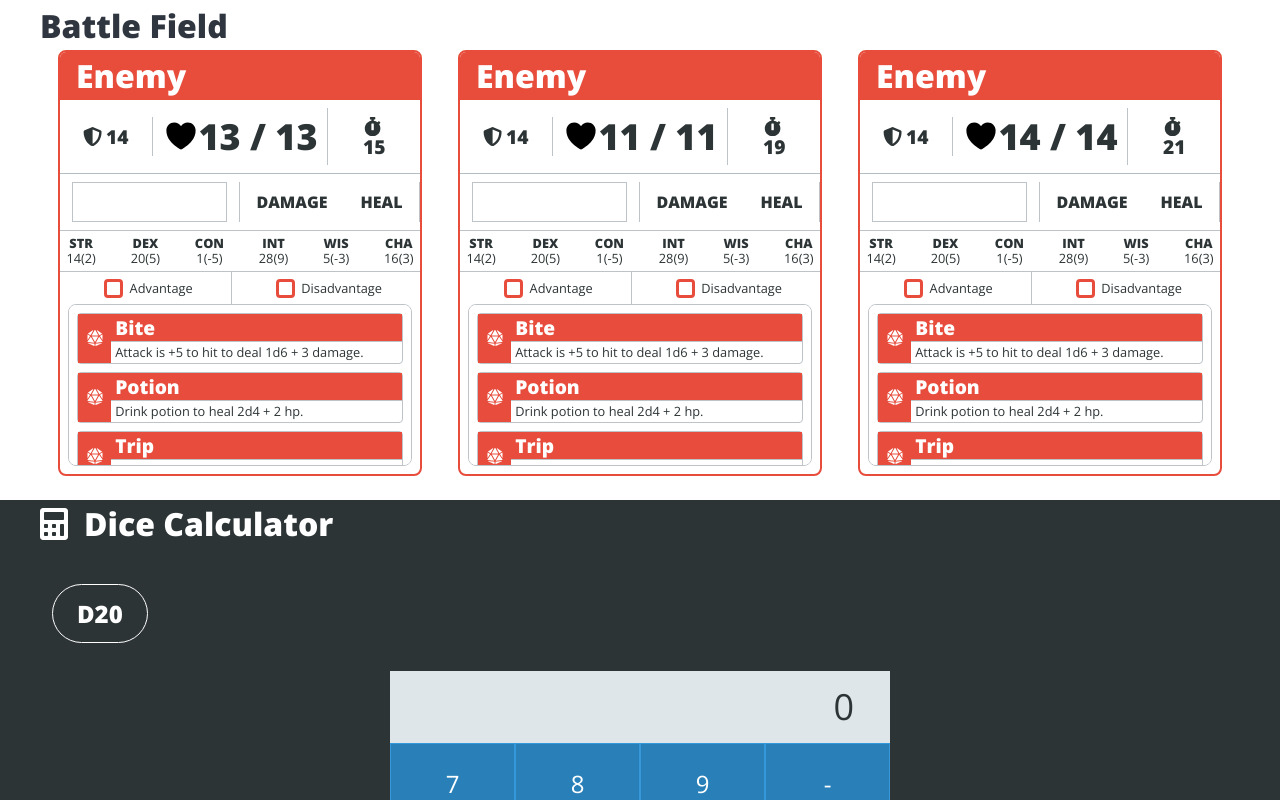
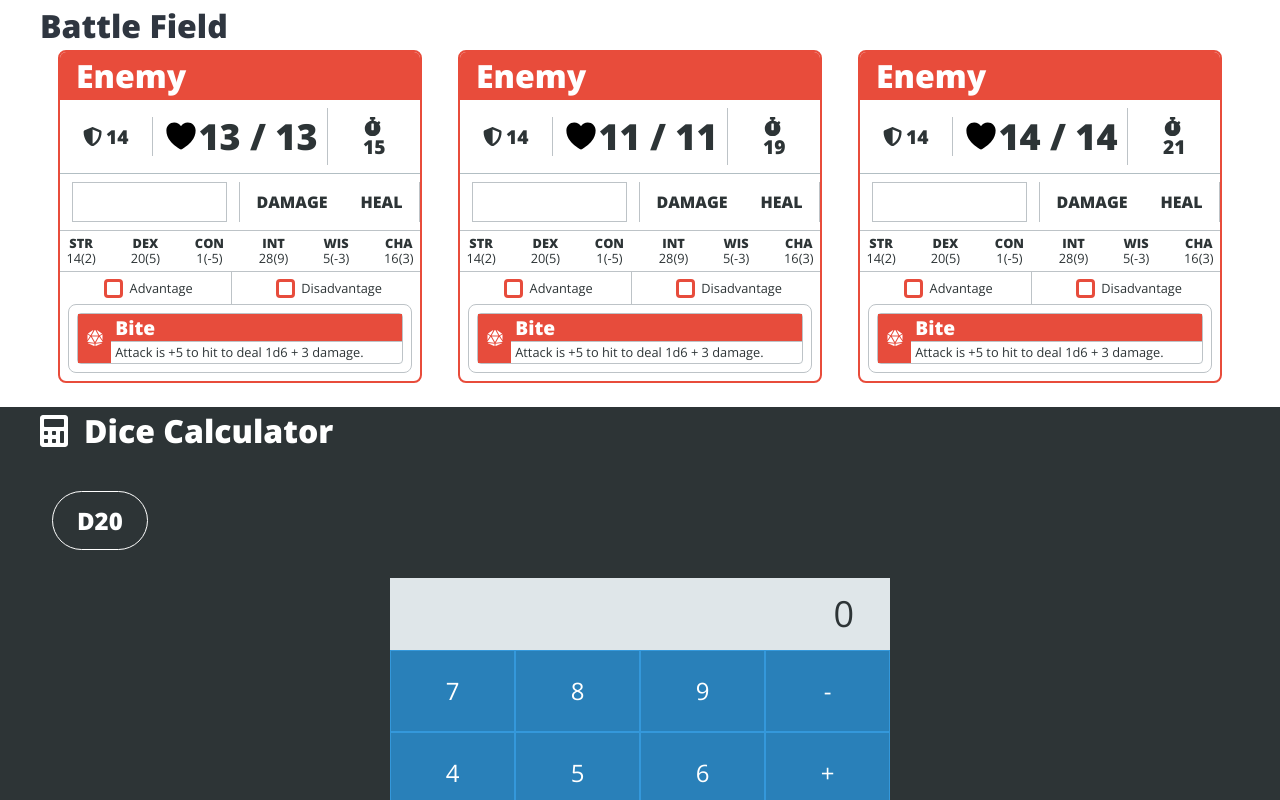
Before and after one commit to getHashSet/dm_helper, a React (Create React App) app in the folder client/: page /dm in a window 1280 px wide. Shown: the part 417-1217 px from the top of the page. Built offline with nearby package versions, Linux system fonts and the light colour scheme.

Commit message:
updated how attack roll is grabbed.

```diff
--- a/client/src/components/_subcomponents/EnemyCard/EnemyCard.jsx
+++ b/client/src/components/_subcomponents/EnemyCard/EnemyCard.jsx
@@ -26,7 +26,7 @@ EnemyCard.defaultProps = {
             actionName: "Bite",
             hitMod : 5,
             damageMod : 3, // number - or - "str", "dex" - or - "finess"
-            damage: "1d6",
+            damageDice: "1d6",
             description: "Attack is +5 to hit to deal 1d6 + 3 damage.",
             flavorText : "Enemy bites you.",
             charges : 1,
@@ -39,36 +39,6 @@ EnemyCard.defaultProps = {
             diceMod: 2,
             description: "Drink potion to heal 2d4 + 2 hp.",
             flavorText : "A potion of red goo that smells tart."
-        },
-        {
-            type: "attack", // attack, item, spell
-            actionType: "action", // action, bonus action, passive, reaction.
-            actionName: "Trip",
-            hitMod : 5,
-            damageMod : 3, // number - or - "str", "dex" - or - "finess"
-            damage: "1d6",
-            description: "STR check vs targets atheletics or acrobatics.",
-            flavorText : "Make an athletics or acrobatics save vs 18.",
-        },
-        {
-            type: "attack", // attack, item, spell
-            actionType: "action", // action, bonus action, passive, reaction.
-            actionName: "Dodge",
-            hitMod : 5,
-            damageMod : 3, // number - or - "str", "dex" - or - "finess"
-            damage: "1d6",
-            description: "Impose Disadvantage on attackers.",
-            flavorText : "You see the Enemy start to dip dive bob weave and dodge activly.",
-        },
-        {
-            type: "attack", // attack, item, spell
-            actionType: "action", // action, bonus action, passive, reaction.
-            actionName: "Dagger",
-            hitMod : 5,
-            damageMod : 3, // number - or - "str", "dex" - or - "finess"
-            damage: "1d4",
-            description: "Stab with a dagger for 1d4 + 3",
-            flavorText : "Stab",
         },
     ]
 }
@@ -240,17 +210,22 @@ export default function EnemyCard(props) {
     const buildAction = (action, index) => {
         if (action.type === null || action.type === undefined) {return};
 
-        // type: "attack", // attack, item, spell
-        const actionType = action.actionType // action, bonus action, passive, reaction.
+        // ================= //
+        //   ATTACK ACTION   //
+        // ================= //
+        if (action.type === "attack") {
             const actionName = action.actionName;
             const hitMod = action.hitMod;
-        const actiondamageMod = action.actiondamageMod; // number - or - "str", "dex" - or - "finess"
-        const damage = action.damage; // 1d6
+            const damageMod = action.damageMod; // number - or - "str", "dex" - or - "finess"
+            const attackdamage = action.damageDice; // 1d6
             const description = action.description;
             const flavorText = action.flavorText;
-        const charges = action.charges;
 
-        return  <StyledAction onClick={() => updateToastMenu(flavorText)} key={index}>
+            const breakUpDamage = attackdamage.split("d");
+            const numberOfDice = breakUpDamage[0] > 0 ? breakUpDamage[0] : 1; // whole number
+            const diceType = breakUpDamage[1]; //2 4 6 8 10 12 20 100 ect.
+
+            return  <StyledAction key={index} data-action-index={index} onClick={rollToHitAndDamage}>
                         <div className="dice_box">
                             <svg aria-hidden="true" focusable="false" data-prefix="fas" data-icon="dice-d20" className="svg-inline--fa fa-dice-d20 fa-w-15" role="img" xmlns="http://www.w3.org/2000/svg" viewBox="0 0 480 512"><path fill="currentColor" d="M106.75 215.06L1.2 370.95c-3.08 5 .1 11.5 5.93 12.14l208.26 22.07-108.64-190.1zM7.41 315.43L82.7 193.08 6.06 147.1c-2.67-1.6-6.06.32-6.06 3.43v162.81c0 4.03 5.29 5.53 7.41 2.09zM18.25 423.6l194.4 87.66c5.3 2.45 11.35-1.43 11.35-7.26v-65.67l-203.55-22.3c-4.45-.5-6.23 5.59-2.2 7.57zm81.22-257.78L179.4 22.88c4.34-7.06-3.59-15.25-10.78-11.14L17.81 110.35c-2.47 1.62-2.39 5.26.13 6.78l81.53 48.69zM240 176h109.21L253.63 7.62C250.5 2.54 245.25 0 240 0s-10.5 2.54-13.63 7.62L130.79 176H240zm233.94-28.9l-76.64 45.99 75.29 122.35c2.11 3.44 7.41 1.94 7.41-2.1V150.53c0-3.11-3.39-5.03-6.06-3.43zm-93.41 18.72l81.53-48.7c2.53-1.52 2.6-5.16.13-6.78l-150.81-98.6c-7.19-4.11-15.12 4.08-10.78 11.14l79.93 142.94zm79.02 250.21L256 438.32v65.67c0 5.84 6.05 9.71 11.35 7.26l194.4-87.66c4.03-1.97 2.25-8.06-2.2-7.56zm-86.3-200.97l-108.63 190.1 208.26-22.07c5.83-.65 9.01-7.14 5.93-12.14L373.25 215.06zM240 208H139.57L240 383.75 340.43 208H240z"></path></svg>
                         </div>
@@ -264,10 +239,45 @@ export default function EnemyCard(props) {
                         </div>
                     </StyledAction>
         };
+    };
+
+    const rollToHitAndDamage = (e) => {
+        let action;
+        let numberOfTimes = 10;
+
+        // check 5 levels deep
+        if (e.target.getAttribute("data-action-index") !== null) {action = e.target.getAttribute("data-action-index")}
+        else if (e.target.parentElement.getAttribute("data-action-index") !== null) {action = e.target.parentElement.getAttribute("data-action-index")}
+        else if (e.target.parentElement.parentElement.getAttribute("data-action-index") !== null) {action = e.target.parentElement.parentElement.getAttribute("data-action-index")}
+        else if (e.target.parentElement.parentElement.parentElement.getAttribute("data-action-index") !== null) {action = e.target.parentElement.parentElement.parentElement.getAttribute("data-action-index")}
+        else if (e.target.parentElement.parentElement.parentElement.parentElement.getAttribute("data-action-index") !== null) {action = e.target.parentElement.parentElement.parentElement.parentElement.getAttribute("data-action-index")};
+        console.log(props.actions[+action]);
+
+        // Exit if something went wrong.
+        if (action === null || action === undefined) {return};
+
+        const d20 = rolld20()
+
+        const styledToast = <React.Fragment>
+            <div></div>
+        </React.Fragment>
+        updateToastMenu(d20);
+    }
 
     const advantageToggle = (e) => {
         e.preventDefault();
+        if (hasDisadvantage) {
+            updatehasDisadvantage(false);
+        };
         updatehasAdvatage(!hasAdvantage);
+    }
+
+    const disadvantageToggle = (e) => {
+        e.preventDefault();
+        if (hasAdvantage) {
+            updatehasAdvatage(false);
+        };
+        updatehasDisadvantage(!hasDisadvantage);
     }
 
     // ============== //
@@ -381,7 +391,7 @@ export default function EnemyCard(props) {
                     <div className="toggle"></div>
                     <p>Advantage</p>
                 </div>
-                <div className="disadvantage" onClick={() => updatehasDisadvantage(!hasDisadvantage)}>
+                <div className="disadvantage" onClick={disadvantageToggle}>
                     <div className="toggle_disadvantage"></div>
                     <p>Disadvantage</p>
                 </div>
@@ -474,6 +484,7 @@ const StyledCard = styled.article`
         flex-grow: 1;
         justify-content: center;
         font-size: .8em;
+        user-select: none;
 
         .advantage,
         .disadvantage {
```
Lines whose indentation alone changed are shown as unchanged.
